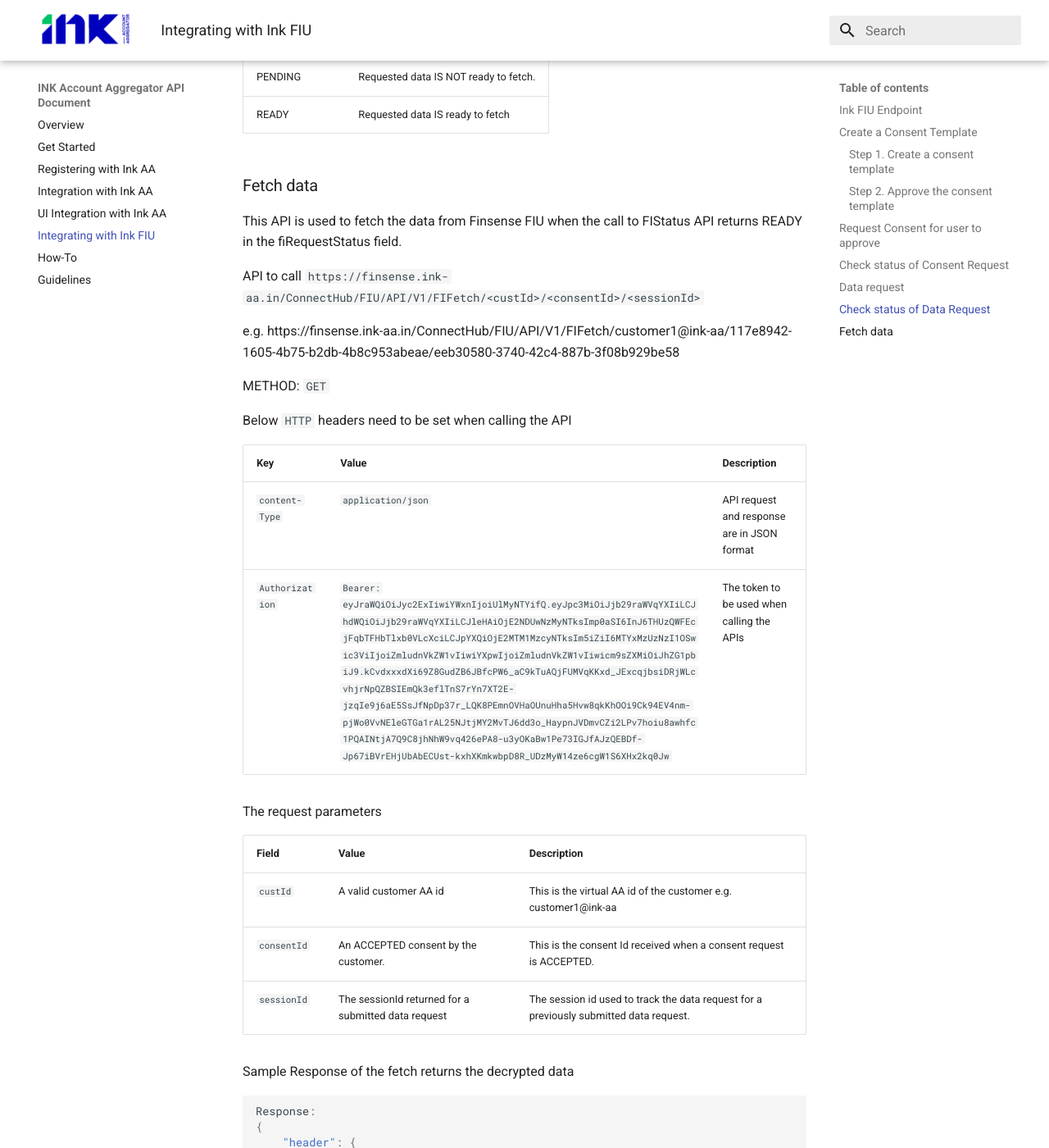
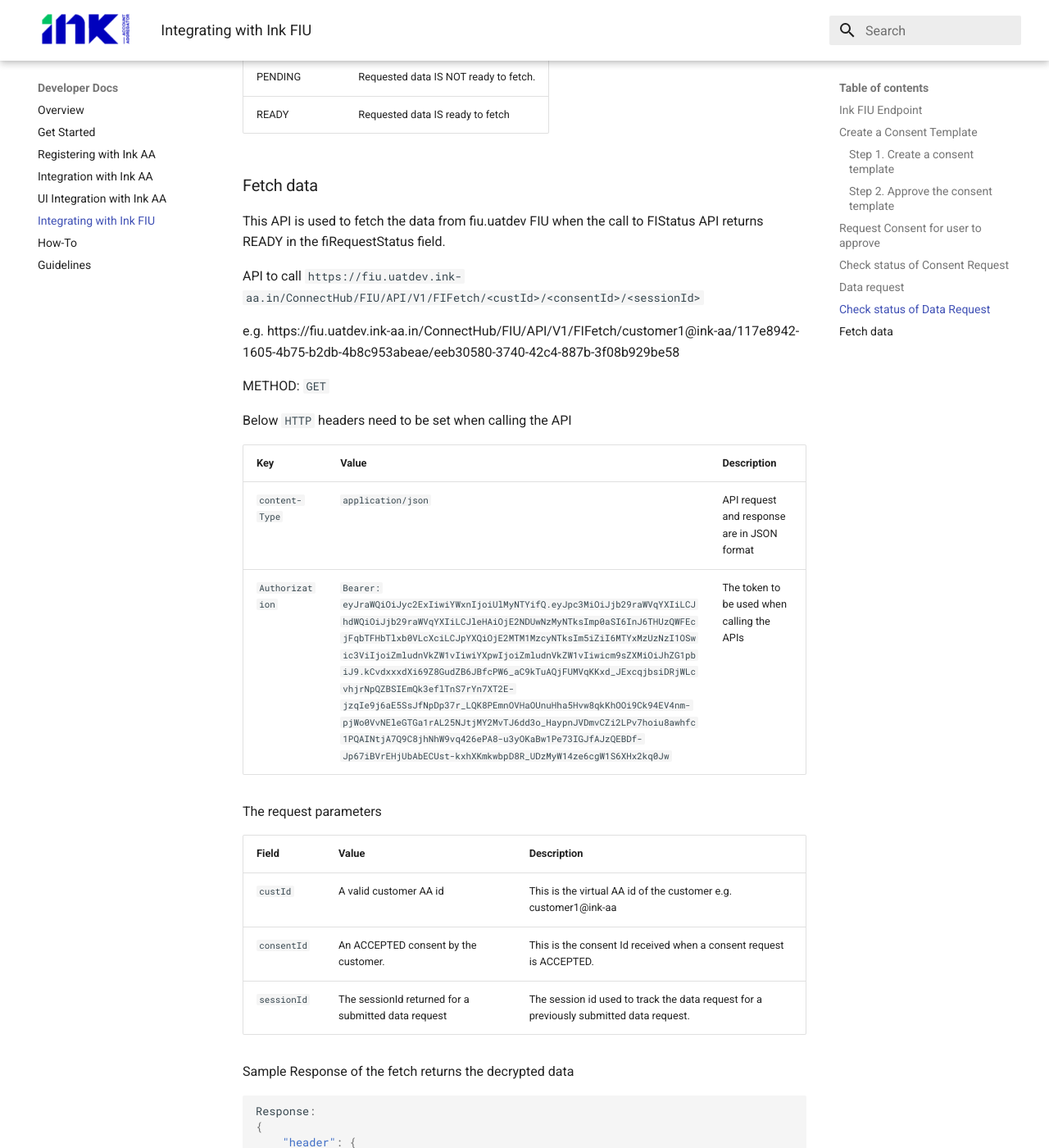
Before and after one commit to Unacores/ink-aa-docs, an MkDocs documentation site: the page built from docs/ink_fiu_integration.md, in a window 1280 px wide and 1400 px high, scrolled down 12358 px. Shown: the whole window at 82% size. Built offline with MkDocs 1.6.1 and Material for MkDocs 9.7.7, drawn with Linux system fonts in a browser that asks for light colours; some of the changed text lies outside the part shown.

Commit message:
updated url

```diff
--- a/docs/ink_fiu_integration.md
+++ b/docs/ink_fiu_integration.md
@@ -28,7 +28,7 @@
 #### Step 1. Create a consent template
 
 API to call :
-`https://finsense.ink-aa.in/ConnectHub/FIU/API/V1/ConsentTemplate`
+`https://fiu.uatdev.ink-aa.in/ConnectHub/FIU/API/V1/ConsentTemplate`
 
 Method : `POST`
 
@@ -128,7 +128,7 @@
 This API is used to approve a previously created consent template.
 
 The API to call:
-`https://finsense.ink-aa.in/ConnectHub/FIU/API/V1/ApproveConsentTemplate`
+`https://fiu.uatdev.ink-aa.in/ConnectHub/FIU/API/V1/ApproveConsentTemplate`
 
 
 Method: `POST`
@@ -168,7 +168,7 @@
 This API is used to raise a consent request that customer can approve on the Ink Mobile or Web application.
 
 API to call:
-`https://finsense.ink-aa.in/ConnectHub/FIU/API/V1/SubmitConsentRequest`
+`https://fiu.uatdev.ink-aa.in/ConnectHub/FIU/API/V1/SubmitConsentRequest`
 
 Method : `POST`
 
@@ -195,7 +195,7 @@
     "header": {
         "rid": "f871126b-dd3f-4bb4-be8c-b1911b57a893",
         "ts": "2020-01-13T12:58:33.501+0000",
-        "channelId": "finsense"
+        "channelId": "fiu.uatdev"
     },
     "body":  {
     			"custId": "customer1@ink-aa",
@@ -211,7 +211,7 @@
     "header": {
         "rid": "42c06b9f-cc5b-4a53-9119-9ca9d8e9acdb",
         "ts": "2020-02-21T12:23:14.550+0000",
-        "channelId": "finsense"
+        "channelId": "fiu.uatdev"
     },
     "body": {
         "custId": "customer1@ink-aa",
@@ -232,7 +232,7 @@
 This API is used to check the status of a previously raised consent request that is awaiting customer approval.
 
 API to call
-`https://finsense.ink-aa.in/ConnectHub/FIU/API/V1/ConsentStatus/<consentHandleId>/<custAAId>`
+`https://fiu.uatdev.ink-aa.in/ConnectHub/FIU/API/V1/ConsentStatus/<consentHandleId>/<custAAId>`
 
 Method: `GET`
 
@@ -255,7 +255,7 @@
     "header": {
         "rid": "5c9d403d-d9c1-4177-b27e-3aca5a660938",
         "ts": "2019-07-15T11:03:44.427+0000",
-        "channelId":  "finsense"
+        "channelId":  "fiu.uatdev"
     },
     "body": {
         "consentStatus": "ACCEPTED",
@@ -275,7 +275,7 @@
 If consent is ACCEPTED then a data request can be made. When the FI DataRquest is called, the request goes to FIRquest of AA then AA sends notification when Data is ready to FIU. In the response it sends sessionId using which data fetch api can be called.
 
 URL to call
-`https://finsense.ink-aa.in/ConnectHub/FIU/API/V1/FIRequest`
+`https://fiu.uatdev.ink-aa.in/ConnectHub/FIU/API/V1/FIRequest`
 
 Method: `POST`
 
@@ -325,7 +325,7 @@
     "header": {
         "rid": "41f44ca2-4b9a-4310-b6a0-eaaa1349bdd6",
         "ts": "2019-07-15T11:08:21.722+0000",
-        "channelId":  "finsense"
+        "channelId":  "fiu.uatdev"
     },
     "body": {
         "ver": "1.0",
@@ -346,11 +346,11 @@
 
 FIStatus api is called to check whether data is ready or not. If data is ready fiRequestStatus is set to READY or else fiRequestStatus is set to PENDING.
 
-When the fiRequestStatus is READY, it means that the AA has sent the data to Finsense FIU and FIU has stored the data and ready for channel to fetch. The channel can then call the FIFetch API to retrieve the data into channel.
+When the fiRequestStatus is READY, it means that the AA has sent the data to fiu.uatdev FIU and FIU has stored the data and ready for channel to fetch. The channel can then call the FIFetch API to retrieve the data into channel.
 
 
 API to call
-`https://finsense.ink-aa.in/ConnectHub/FIU/API/V1/FIStatus/<consentId>/<sessionId>/<consentHandle>/<custId>`
+`https://fiu.uatdev.ink-aa.in/ConnectHub/FIU/API/V1/FIStatus/<consentId>/<sessionId>/<consentHandle>/<custId>`
 
 Method : `GET`
 
@@ -395,12 +395,12 @@
 
 
 ### Fetch data
-This API is used to fetch the data from Finsense FIU when the call to FIStatus API returns READY in the fiRequestStatus field.
+This API is used to fetch the data from fiu.uatdev FIU when the call to FIStatus API returns READY in the fiRequestStatus field.
 
 API to call
-`https://finsense.ink-aa.in/ConnectHub/FIU/API/V1/FIFetch/<custId>/<consentId>/<sessionId>`
+`https://fiu.uatdev.ink-aa.in/ConnectHub/FIU/API/V1/FIFetch/<custId>/<consentId>/<sessionId>`
 
-e.g. https://finsense.ink-aa.in/ConnectHub/FIU/API/V1/FIFetch/customer1@ink-aa/117e8942-1605-4b75-b2db-4b8c953abeae/eeb30580-3740-42c4-887b-3f08b929be58
+e.g. https://fiu.uatdev.ink-aa.in/ConnectHub/FIU/API/V1/FIFetch/customer1@ink-aa/117e8942-1605-4b75-b2db-4b8c953abeae/eeb30580-3740-42c4-887b-3f08b929be58
 
 
 METHOD: `GET`
@@ -428,7 +428,7 @@
     "header": {
         "rid": "b9da6b54-fa90-42eb-8994-ef3d106de01e",
         "ts": "2019-12-23T09:00:47.423+0000",
-                 "channelId":  "finsense"
+                 "channelId":  "fiu.uatdev"
 },
 "body": [
    {
--- a/mkdocs.yml
+++ b/mkdocs.yml
@@ -1,4 +1,4 @@
-site_name: INK Account Aggregator API Document
+site_name: Developer Docs
 # Copyright
 copyright: "Copyright &copy; Unacores AA Solutions Pvt Ltd."
 
```
